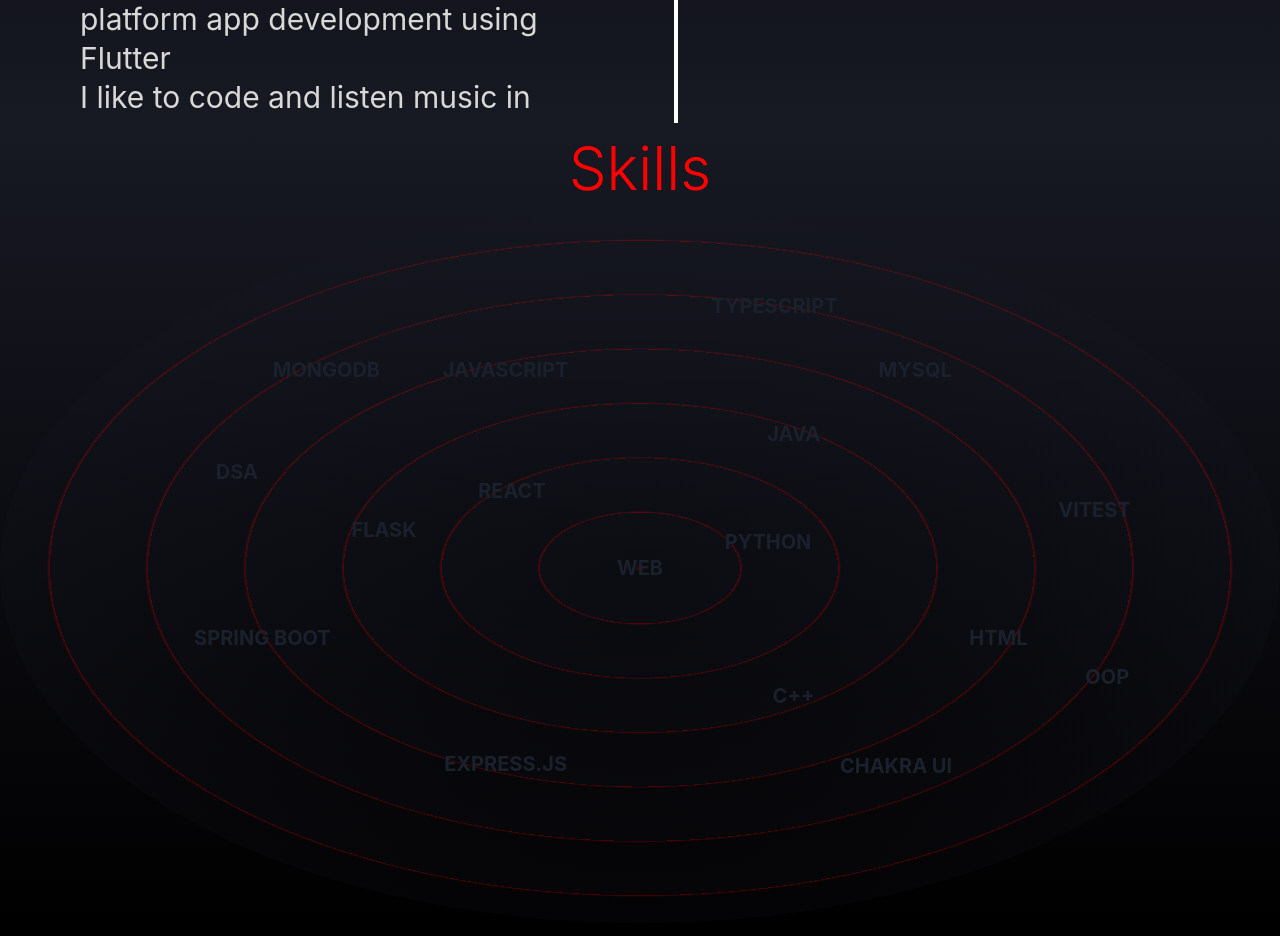
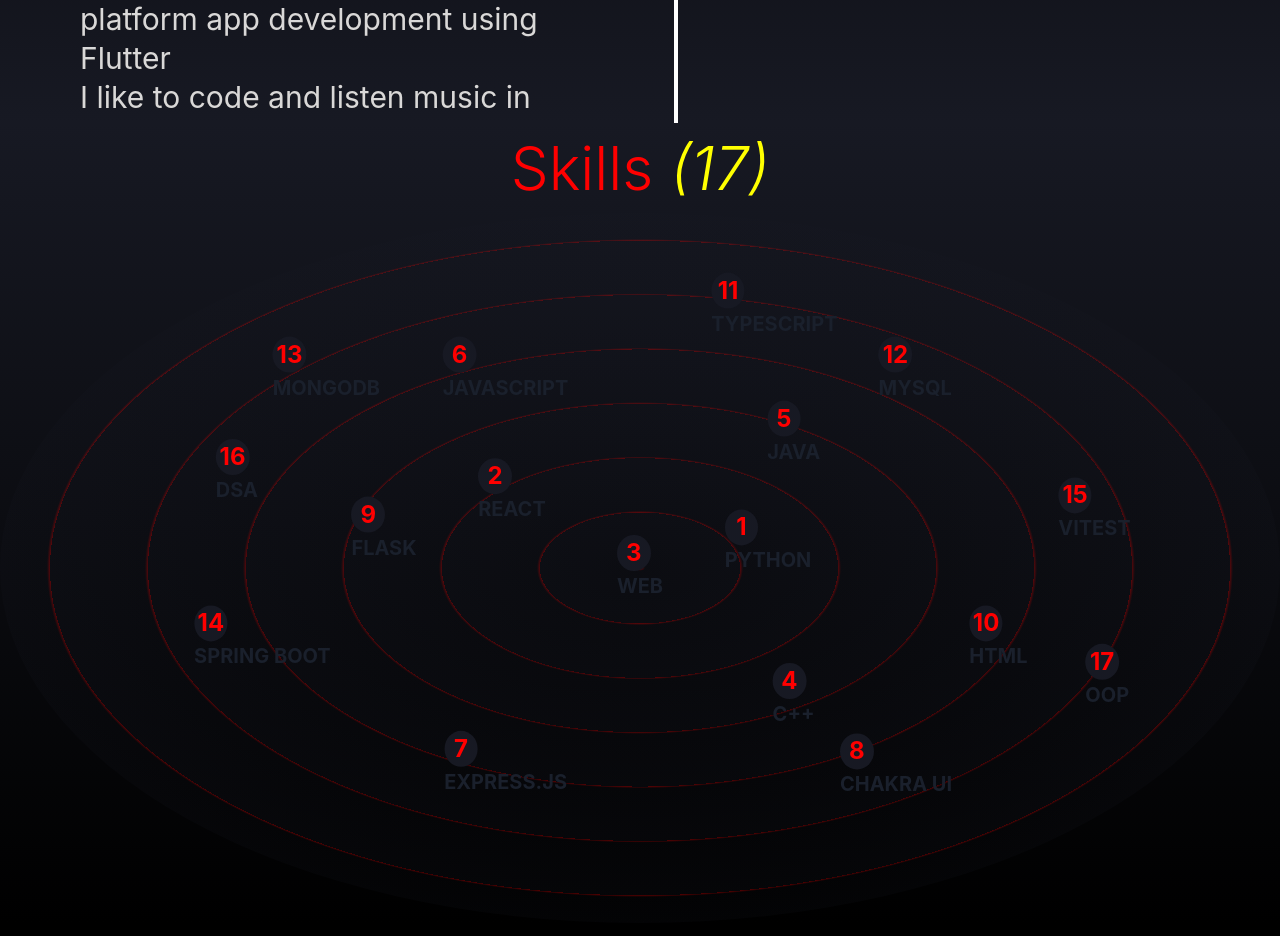
Before and after one commit to das-kushal/profilePage, a React (Vite) app: page / in a window 1280 px wide. Shown: the part 1469-2405 px from the top of the page. Built offline with nearby package versions, Linux system fonts and the light colour scheme.

Commit message:
final to publish

```diff
--- a/src/components/Skills.jsx
+++ b/src/components/Skills.jsx
@@ -7,7 +7,7 @@
 
 // FIXME: do it in mobile version also this does not look good in the mobile one
 
-const SetSkill = ({ name,x,y }) => {
+const SetSkill = ({ name,x,y,id }) => {
   return (
     <motion.div
       style={{
@@ -43,7 +43,18 @@
     >
       <Badge colorScheme='white' textDecoration={'none'} variant={'subtle'} fontSize={'xl'} _hover={{ transform: 'scale(1.4)',transition: '.3s all ease-in-out' }} >
 
-        {name}
+        <span
+          style={{
+            color: 'red',
+            fontSize: '1.2em',
+            display: 'flex',
+            backgroundColor: "#171923",
+            borderRadius: '50%',
+            width: "1.4em",
+            alignItems: 'center',
+            justifyContent: 'center',
+          }}
+        >{id}</span> {name}
       </Badge>
     </motion.div>
   )
@@ -74,7 +85,7 @@
 
         <Text fontSize={['4xl','6xl']} fontWeight={'light'} textAlign={'center'} color='red'>
 
-          Skills
+          Skills <span style={{ color: 'yellow' }}><i>({skillSet.length})</i></span>
         </Text>
         <Flex
           // bgGradient={'repeating-radial-gradient(rgba(30 ,39 ,40,.8) 2px,rgba(23,25,35,.1) 5px , rgba(23,25,35,.2) 100px)'}
@@ -95,7 +106,7 @@
           {
             skillSet.map((skill,index) => {
               return (
-                <SetSkill name={skill.name} x={skill.x} y={skill.y} key={index} />
+                <SetSkill name={skill.name} x={skill.x} y={skill.y} key={index} id={skill.id} />
               )
             })
           }
@@ -125,7 +136,9 @@
           initial={{ opacity: 0,x: 100 }}
           whileInView={{ x: 0,opacity: 1,transition: { duration: .2,delay: .3 } }}
         >
-          <Text fontSize={['4xl','6xl']} fontWeight={'light'} textAlign={'center'} color='red'>Skills</Text>
+          <Text fontSize={['4xl','6xl']} fontWeight={'light'} textAlign={'center'} color='red'>
+            Skills <span style={{ color: 'yellow' }}><i>({skillSet.length})</i></span>
+          </Text>
         </motion.div>
         <Flex h={'100vh'} w={'100vw'} justifyContent={'center'} alignItems={'center'} flexDirection={'column'}>
 
@@ -137,7 +150,10 @@
                   whileInView={{ x: 0,opacity: 1,transition: { duration: .2,delay: skill.id * .01 } }}
                   style={{ overflowY: 'scroll',scrollBehavior: 'smooth',}}
                 >
-                  <Badge colorScheme='whiteAlpha' textDecoration={'none'} variant={'subtle'} w={'90vw'} mb={1} p={1} shadow={'dark-lg'} textAlign={'center'} >{skill.name}</Badge>
+                  <Badge color='white' bg='transparent' textDecoration={'none'} variant={'subtle'} w={'90vw'} mb={1} p={1} shadow={'dark-lg'} textAlign={'left'} >
+                    <span style={{ color: 'red' }}>{index + 1}.</span>
+                    &nbsp;&nbsp;&nbsp;&nbsp;
+                    {skill.name}</Badge>
                 </motion.div>
               )
             })
```
